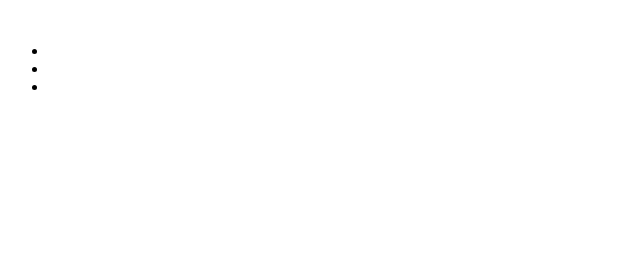
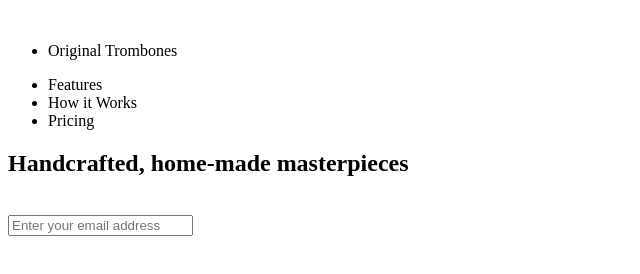
Before and after one commit to Stevegolden12/Product-Landing-Page, a plain HTML site: page index.html in a window 1280 px wide. Shown: the whole page, without its empty margins (0-640 px from the left). Drawn offline with Linux system fonts and the light colour scheme.

Commit message:
Adding nav and main sections
Added a nav and main sections to the page

```diff
--- a/index.html
+++ b/index.html
@@ -9,15 +9,23 @@
 <header id="header">
 	<img id="header-img"/>
 	<nav id="nav-bar">
+   <ul>
+     <li>Original Trombones</li>
+   </ul>
 	 <ul>
 	 <!--User Story #5: When I click a .nav-link button in the nav element, I am taken to the corresponding section of the landing page. -->
-		<li class="nav-link"></li>
-		<li class="nav-link"></li>
-		<li class="nav-link"></li>
+		<li class="nav-link">Features</li>
+		<li class="nav-link">How it Works</li>
+		<li class="nav-link">Pricing</li>
 	 </ul>
 	</nav>
 </header>
 <main>
+  <section>
+  <h2>Handcrafted, home-made masterpieces</h2>
+  <br />
+  <input type="email" id="email" placeholder="Enter your email address" />
+  </section>
 <!-- User Story #6: I can watch an embedded product video with id="video". -->
 </main>
 </body>
```
